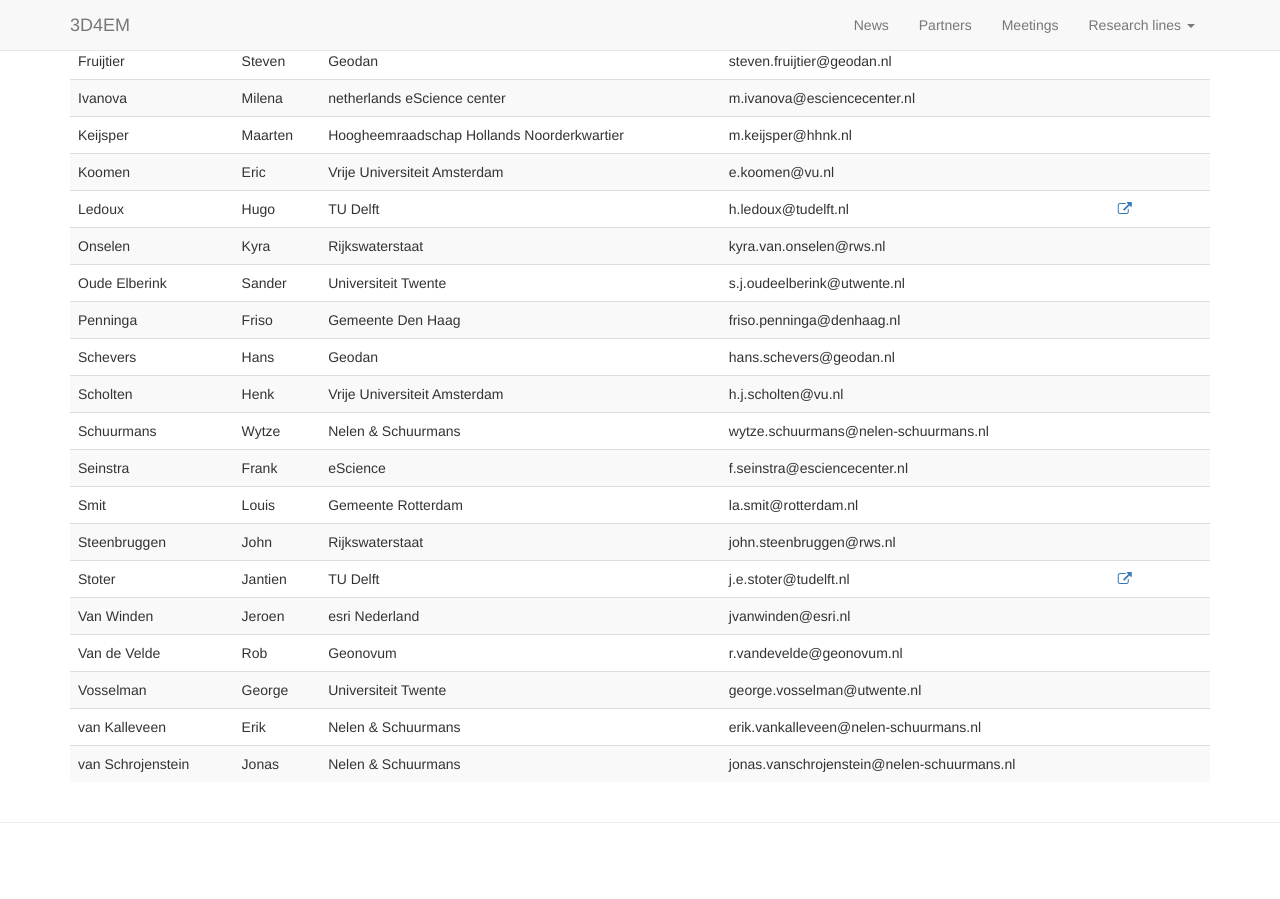
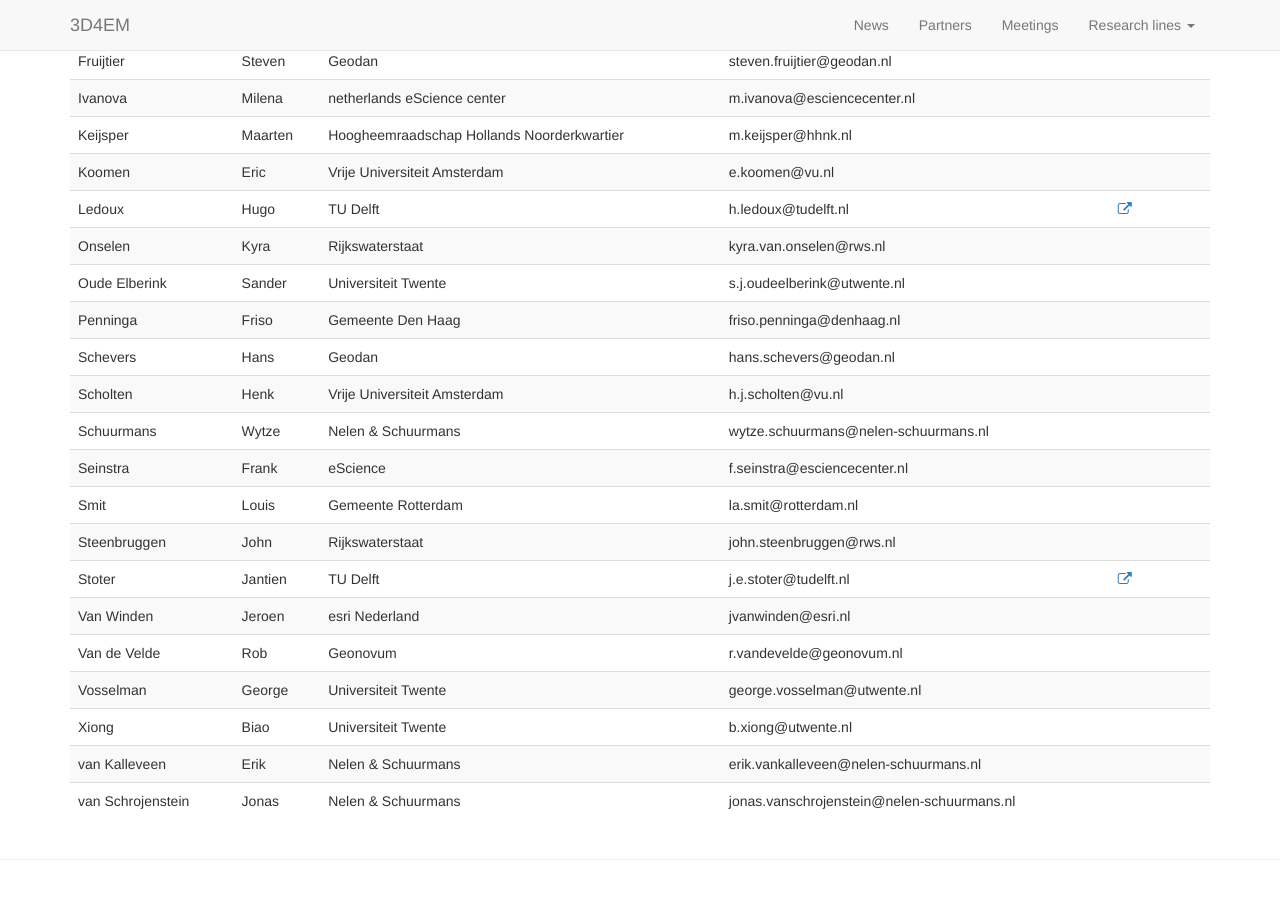
Before and after one commit to tudelft3d/website-3d4em, a Jekyll site: the page built from partners/index.md, in a window 1280 px wide and 900 px high, scrolled down 812 px. Built offline with Jekyll 4.4.1, drawn with Linux system fonts in a browser that asks for light colours; nearby versions of some CDN libraries; before the commit the page ends 1675 px from its top, so only the background shows below that.

Commit message:
Biao added

```diff
--- a/_data/people.yml
+++ b/_data/people.yml
@@ -1,3 +1,9 @@
+
+- surname: Xiong
+  name:    Biao
+  org:     Universiteit Twente
+  email:   b.xiong@utwente.nl
+  # url:     http://3dgeoinfo.bk.tudelft.nl/jstoter
 
 - surname: Stoter
   name:    Jantien
```
